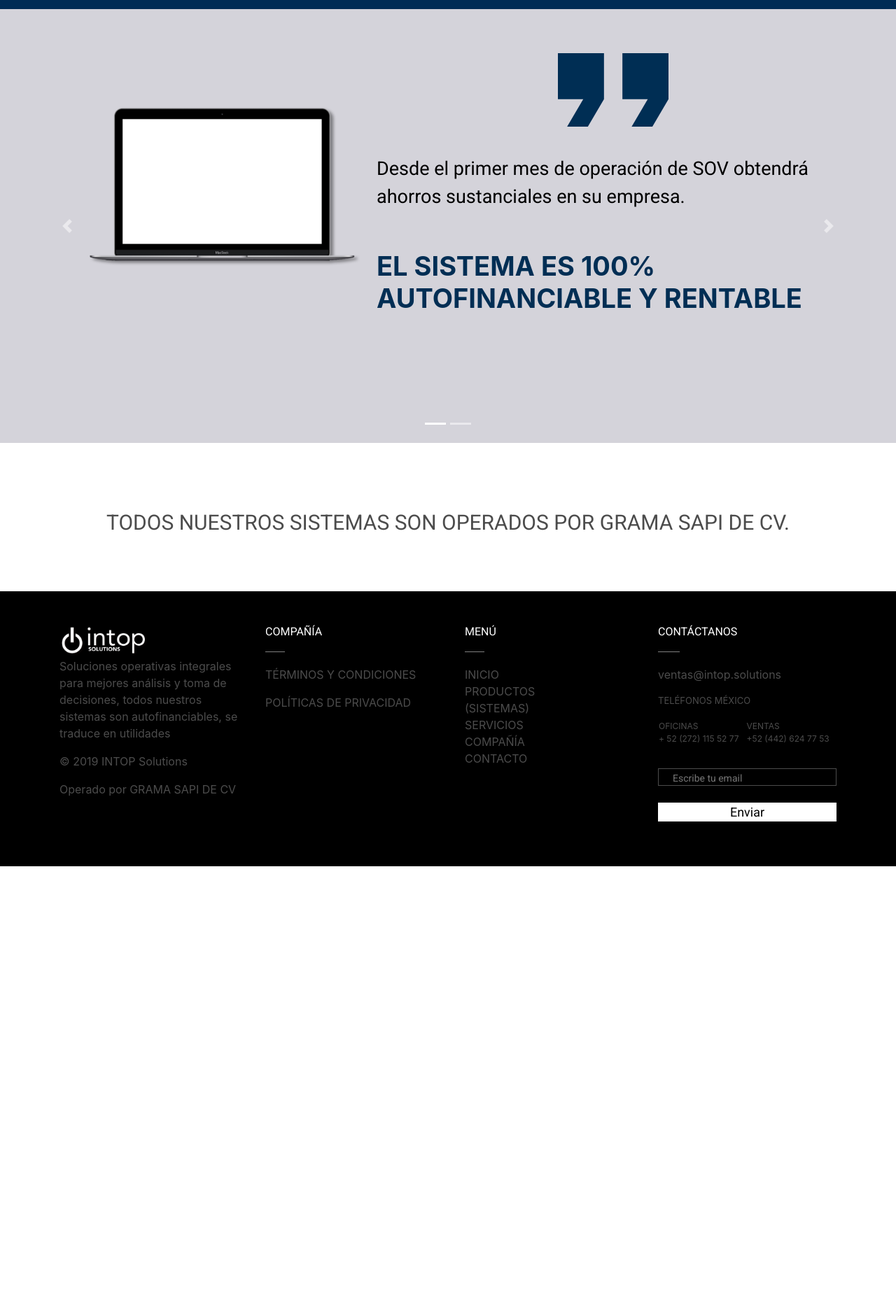
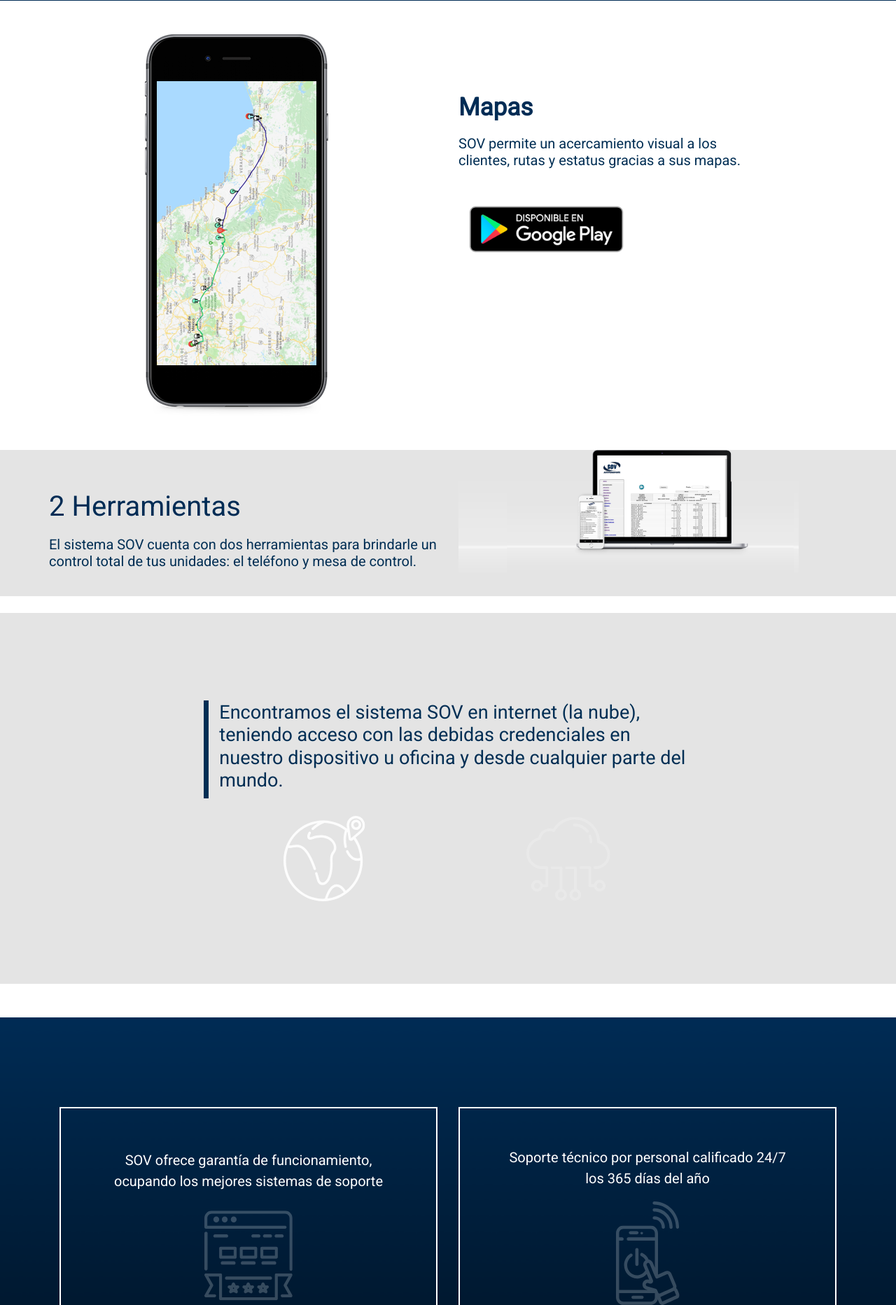
Before and after one commit to SergeantMini/susa2.0, a PHP site: page /sovautotransporte.php in a window 1280 px wide. Shown: the part 2976-4841 px from the top of the page at 70% size. Before the commit the page ends 4214 px from the top, so only its background shows below. Run offline with PHP 8.4, Linux system fonts and the light colour scheme.

Commit message:
Update sovautotransporte.php

```diff
--- a/workspace/sovautotransporte.php
+++ b/workspace/sovautotransporte.php
@@ -140,7 +140,7 @@
                   </h3>
                 </div>
                 <div class="container" align="center" style="width:100%;text-align:center;padding-top:5%;padding-bottom:10%;">
-                    <img align="center" src="rectangulo 1_sovr.svg"></img>
+                    <img align="center" src="./images/icono funcionamiento.svg"></img>
                 </div>
             </div>
         </div>
@@ -285,21 +285,21 @@
   <div class="row">
   <div class="col-sm-4" style="vertical-align:middle">
     <br><br><br><br><br>
-        <table align="right" style="width:100%;height:120px;">
+        <table align="left" style="width:100%;height:120px;">
         <tr>
             <td style="border-left: 4px solid #002E54;padding-left:15px;">
                 <h2 style="text-align:left;color:#002E54;font-weight:medium;font-family: 'Roboto', sans-serif;">
-                    GENERADOR DE INDICADORES
+                    VENTAJAS COMPETITIVAS
                 </h2>
                 <h5 style="text-align:left;color: #4c4c4c;font-family: 'Roboto', sans-serif;">
-                    APOYAN UN PROCESO SENCILLO Y CLARO
+                    CÍRCULO DE CALIDAD DE SERVICIOS
                 </h5>
             </td>
         </tr>
         </table>
       </div>
     <div class="col-sm-8">
-        <img src="GRAFICA CIRCULO_0.svg" style="width:85%;height:85%;"></img>
+        <img src="./images/grafica_autotranporte.svg" style="width:85%;height:85%;"></img>
     </div>
   </div>
 </div>
@@ -331,80 +331,190 @@
     </div>
 </div>
 
-<div id="carouselExampleIndicators2" class="carousel slide" data-ride="carousel" style="background-color: #D4D3DA;">
-  <ol class="carousel-indicators">
-    <li data-target="#carouselExampleIndicators2" data-slide-to="0" class="active"></li>
-    <li data-target="#carouselExampleIndicators2" data-slide-to="1"></li>
-  </ol>
-  <div class="carousel-inner">
-    <ul>
-    <div class="carousel-item active">
-      <div class="anim4" style="height:620px;">
-        <div class="container" align="center" style="width:100%;padding-top:5%;padding-bottom:5%;">
-                  <table style="width:100%;">
-                    <tr style="width:100%;">
-                      <td style="text-align:center;">
-                        <img src="laptop.png" style="max-width:90%;max-height:90%;min-width:30%;min-height:30%">
+<br><br>
+
+<div class="container" style="width:70%;">
+    <div class="row">
+        <div class="col-sm-6" style="display:flex;">
+            <img src="./images/celular_autotransporte_app.png"/>
+        </div>
+        <div class="col-sm-6" style="display:flex;">
+            <div class="container" style="padding-top:10%;">
+                <div class="row">
+                    <h1 style="font-family: 'Roboto', sans-serif;font-weight: bold;text-align: left;padding-top: 10%;padding-bottom: 10px;font-size: 35px;color: #002C55;">
+                        Mapas
+                    </h1>
+                </div>
+            <div class="row">
+              <h5 style="font-family: 'Roboto', sans-serif;fonr-size:20px;font-weight: normal;text-align: left;padding-bottom: 30px;color: #002E54;">
+                 SOV permite un acercamiento visual a los clientes, rutas y estatus gracias a sus mapas.
+              </h5>
+            </div>
+            <div class="row">
+                <img src="./images/icono_googleplay.png" style="max-width:60%;max-height:60%;"/>
+            </div>
+        </div>
+    </div>
+</div>
+</div>
+
+<br><br>
+
+<div style="background-color:#E4E4E4;">
+    <div class="container">
+        <div class="row">
+            <div class="col-sm-6">
+                <div class="row">
+                    <h1 style="font-family: 'Roboto', sans-serif;font-weight: medium;text-align: left;padding-top: 10%;padding-bottom: 10px;font-size: 40px;color: #002C55;">
+                        2 Herramientas
+                    </h1>
+                </div>
+                <div class="row">
+                    <h5 style="font-family: 'Roboto', sans-serif;fonr-size:20px;font-weight: normal;text-align: left;padding-bottom: 30px;color: #002E54;">
+                        El sistema SOV cuenta con dos herramientas para brindarle un control total de tus unidades: el teléfono y mesa de control.
+                    </h5>
+                </div>
+            </div>
+            <div class="col-sm-6">
+                <img src="./images/compu-celular-autotransporte.png" style="max-height:90%;max-width:90%;"/>
+            </div>
+        </div>
+    </div>
+</div>
+
+<br>
+
+<div style="background-color:#E4E4E4;">
+    <div class="container">
+        <div class="row" align="center" style="padding-top:7%;padding-bottom:7%;padding-left:15%;padding-right:15%;text-align:center;">
+            <div class="col-sm" style="display:flex;">
+                    <div class="card tarjeta" style="background:transparent;border-color:transparent;text-align:center;padding-top:5%;padding-bottom:5%;padding-right:5%;padding-left:5%;">
+                        <table align="right" style="width:100%;">
+                            <tr>
+                                <td style="border-left: 7px solid #002E54;padding-left:15px;">
+                                    <h5 style="font-size:27px;text-align:left;color: #002E54;font-family: 'Roboto', sans-serif;">
+                                        Encontramos el sistema SOV en internet (la nube), teniendo acceso con las debidas credenciales en nuestro dispositivo u oficina y desde cualquier parte del mundo.
+                                    </h5>
                                 </td>
-                      <td style="text-align:center;">
-                      <img src="quote-watermark_rutas.svg" align="center" style="text-align:center;">
-                        <p style="color:black;padding-top:40px;font-size: 27px;font-family: 'Roboto', sans-serif;text-align:left;"> Desde el primer mes de operación de SOV obtendrá ahorros sustanciales en su empresa. </p>
-                        <h1 style="color:#002E54;padding-top:40px;font-weight:bold;font-size: 38px;text-align:left;">EL SISTEMA ES 100% AUTOFINANCIABLE Y RENTABLE</h1>
+                            </tr>
+                        </table>
+                        <br>
+                        <table>
+                            <tr>
+                                <td>
+                                    <img src="./images/mundo_icono.svg"/>
+                                </td>
+                                <td>
+                                    <img src="./images/icono_nube.svg"/>
                                 </td>
                             </tr>
                         </table>
                     </div>
                 </div>
             </div>
-    <div class="carousel-item">
-       <div class="anim5" style="display:flex;">
-            <div class="container" align="center" style="width:100%;padding-top:5%;padding-bottom:5%;">
-                  <table style="width:100%;">
-                    <tr style="width:100%;">
-                      <td style="text-align:center;">
-                        <img src="laptop.png" style="max-width:90%;max-height:90%">
+    </div>
+</div>
+
+<br><br>
+
+<style>
+#fondodegrad2cuad{
+    padding-top:10%;
+    padding-bottom:10%;
+    padding-left:10%;
+    padding-right:10%;
+    text-align:center;
+    color:white;
+    font-family: 'Roboto', sans-serif;
+    flex:1;
+    border: solid 2px white;
+    background-color:transparent;
+    font-size:20px;
+    display: flex;
+    display: -webkit-flex;
+    flex-wrap: wrap;
+    flex:1;
+}
+
+#colsmfondoazul{
+    display: flex;
+    display: -webkit-flex;
+    flex-wrap: wrap; flex:1;
+}
+</style>
+<div style="background-image: url('fondo.png');background-repeat: no-repeat;background-size:100% 100%;">
+    <div class="container" style="padding-top:10%;padding-bottom:10%;">
+        <div class="row">
+            <div class="col-sm-6" id="colsmfondoazul">
+                <div class="container" id="fondodegrad2cuad">
+                    <table>
+                        <tr>
+                            <td>
+                                <p>SOV ofrece garantía de funcionamiento, ocupando los mejores sistemas de soporte</p>
                             </td>
-                      <td style="text-align:center">
-                        <h1 style="color:#002E54;padding-top:40px;font-weight:bold;font-size: 38px;text-align:left">
-                            NUESTROS SISTEMAS CONTEMPLAN LAS PRINCIPALES VARIANTES DE RUTA
-                        </h1>
-                        <p style="color:black;padding-top:40px;font-size: 27px;font-family: 'Roboto', sans-serif;text-align:left">Autoventa</br>Preventa</br>Call Center</br>Porteo</p>
+                        </tr>
+                        <tr>
+                            <td>
+                                <img src="./images/icono funcionamiento.svg"/>
+                            </td>
+                        </tr>
+                    </table>
+                </div>
+            </div>
+            <div class="col-sm-6" id="colsmfondoazul">
+                <div class="container" id="fondodegrad2cuad">
+                    <table>
+                        <tr>
+                            <td>
+                                <p>Soporte técnico por personal calificado 24/7 los 365 días del año</p>
+                            </td>
+                        </tr>
+                        <tr>
+                            <td>
+                                <img src="./images/celular icon.svg"/>
                             </td>
                         </tr>
                     </table>
                 </div>
             </div>
         </div>
-    </ul>
+        <br>
+        <div class="row">
+            <div class="col-sm-6" id="colsmfondoazul">
+                <div class="container" id="fondodegrad2cuad">
+                    <table>
+                        <tr>
+                            <td>
+                                <p>SOV se encuentra alojado en los servidores de la empresa Hostgator, los cuales garantizan 99.9% uptime.</p>
+                            </td>
+                        </tr>
+                        <tr>
+                            <td>
+                                <img src="./images/icono_nube.svg"/>
+                            </td>
+                        </tr>
+                    </table>
                 </div>
-  <a class="carousel-control-prev" href="#carouselExampleIndicators2" role="button" data-slide="prev">
-    <span class="carousel-control-prev-icon" aria-hidden="true"></span>
-    <span class="sr-only">Previous</span>
-  </a>
-  <a class="carousel-control-next" href="#carouselExampleIndicators2" role="button" data-slide="next">
-    <span class="carousel-control-next-icon" aria-hidden="true"></span>
-    <span class="sr-only">Next</span>
-  </a>
             </div>
-
-
-<br><br><br><br>
-
-
-<div class="container">
-    <div class="row">
-        <div class="col-sm" >
-            <h5 style="color: #4c4c4c;
-	font-size: 30px;
-	font-family: 'Roboto', sans-serif;
-	font-weight: normal;
-	text-align: center;
-	color: #4C4C4C;">TODOS NUESTROS SISTEMAS SON OPERADOS POR GRAMA SAPI DE CV. </h5>
+            <div class="col-sm-6" id="colsmfondoazul">
+                <div class="container" id="fondodegrad2cuad">
+                    <table>
+                        <tr>
+                            <td>
+                                <p>Bajo licencia con Google Maps</p>
+                            </td>
+                        </tr>
+                        <tr>
+                            <td>
+                                <img src="./images/google icon.svg"/>
+                            </td>
+                        </tr>
+                    </table>
                 </div>
             </div>
         </div>
-<br>
-
+    </div>
+</div>
 
 <br><br>
 
```
Lines whose indentation alone changed are shown as unchanged.
